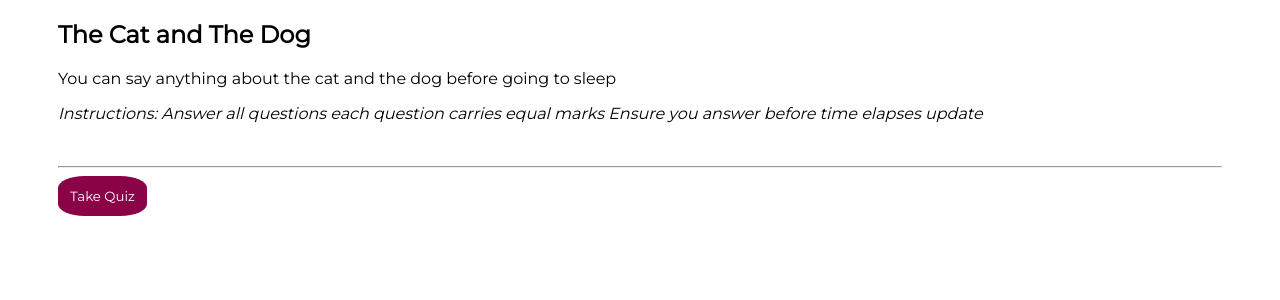
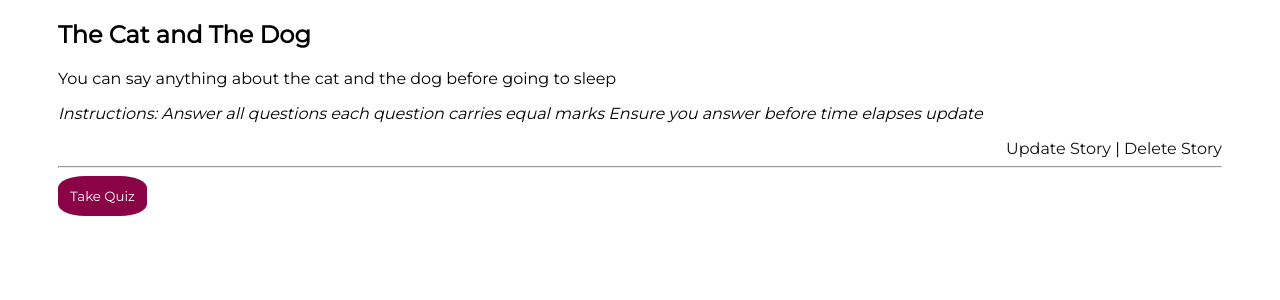
Before and after one commit to gyrationtechs/quizapp, a Django app: page /story/1 in a window 1280 px wide. Shown: the part 88-388 px from the top of the page. Run offline with Django 3.2, Linux system fonts and the light colour scheme; data comes from the database, SQL or seed files in the repository; both versions use the stored data as it was after the commit; parts of the project's set-up code (start-up, migrations or seed data) failed here and were passed over.

Commit message:
Story Update and Delete

```diff
--- a/questions/views.py
+++ b/questions/views.py
@@ -2,8 +2,9 @@ from django.shortcuts import render
 from django.http import HttpResponse
 from .models import Story
 
+from django.contrib.auth.mixins import LoginRequiredMixin
 from django.contrib.auth.views import LoginView
-from django.views.generic import CreateView, DetailView
+from django.views.generic import CreateView, DetailView, UpdateView, DeleteView
 
 def home_view(request, *args, **kwargs):
     obj = Story.objects.all()
@@ -24,6 +25,13 @@ class AdminLoginView(LoginView):
 class StoryDetailView(DetailView):
     model = Story
 
-class StoryCreateView(CreateView):
+class StoryCreateView(LoginRequiredMixin, CreateView):
     model = Story
     fields = ['title', 'content', 'instruction']
+
+class StoryUpdateView(LoginRequiredMixin, UpdateView):
+    model = Story
+    fields = ['title', 'content', 'instruction']
+
+class StoryDeleteView(LoginRequiredMixin, DeleteView):
+    model = Story
--- a/quizapp/urls.py
+++ b/quizapp/urls.py
@@ -18,7 +18,9 @@ from django.urls import path, include
 from questions.views import (home_view,
     AdminLoginView,
     StoryCreateView,
-    StoryDetailView
+    StoryDetailView,
+    StoryUpdateView,
+    StoryDeleteView
 )
 from django.contrib.auth.views import LogoutView, LoginView
 
@@ -27,6 +29,8 @@ urlpatterns = [
     path('', home_view, name='home-page'),
     path('create/', StoryCreateView.as_view(), name='create-story'),
     path('story/<int:pk>', StoryDetailView.as_view(), name='story-detail'),
+    path('story/<int:pk>/update/', StoryUpdateView.as_view(), name='story-update'),
+    path('story/<int:pk>/delete/', StoryDeleteView.as_view(), name='story-delete'),
     path('login/', AdminLoginView.as_view(template_name='questions/login.html'), name='admin-login'),
     path('logout/', LogoutView.as_view(template_name='questions/logout.html'), name='logout'),
 ]
--- a/templates/questions/story_detail.html
+++ b/templates/questions/story_detail.html
@@ -3,6 +3,7 @@
 <h2>{{object.title}}</h2>
 <p>{{object.content}}</p>
 <p><em>Instructions: {{object.instruction}}</em></p>
+<span style="float: right;"><a href=" {% url 'story-update' object.id %} ">Update Story</a> | <a href=" {% url 'story-delete' object.id %} ">Delete Story</a></span>
 <br><hr>
 <button class="btn text-center">Take Quiz</button>
 {% endblock %}
```
Also changed, not shown: templates/questions/story_confirm_delete.html (added, +9 -0 lines), db.sqlite3.
